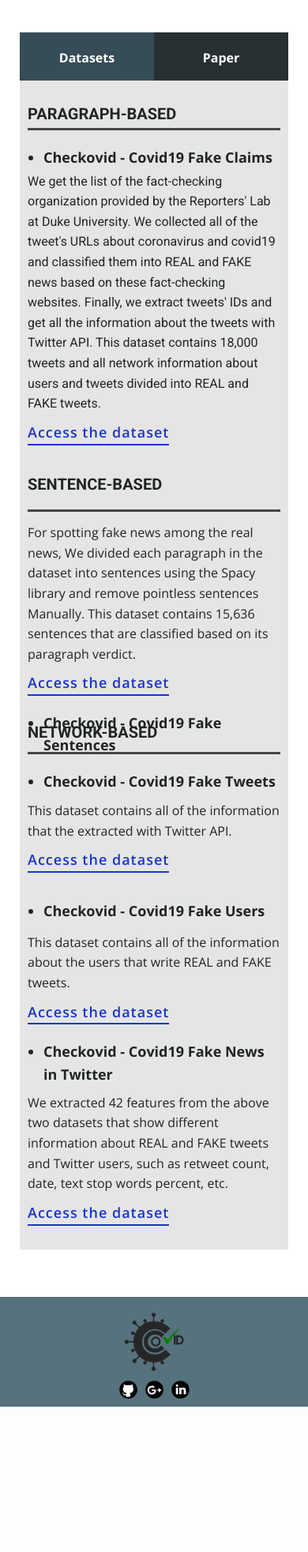
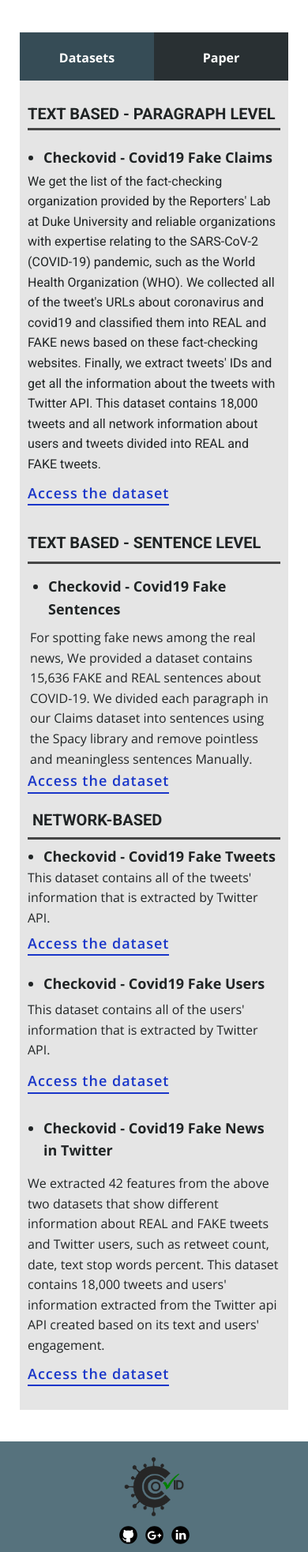
Before and after one commit to sajaddadgar/Checkovid, a Django app: page / in a window 390 px wide. Shown: the part 3017-4982 px from the top of the page at 79% size. Before the commit the page ends 4798 px from the top, so only its background shows below. Run offline with Django 3.2, Linux system fonts and the light colour scheme; parts of the project's set-up code (start-up, migrations or seed data) failed here and were passed over.

Commit message:
Fix homepage table

```diff
--- a/static/css/Homepage.css
+++ b/static/css/Homepage.css
@@ -483,10 +483,12 @@
 .u-section-3 .u-text-1 {
   font-size: 1.25rem;
   font-weight: normal;
+  font-style: normal;
   margin: 0;
 }
 
 .u-section-3 .u-text-2 {
+  font-style: normal;
   margin: -271px 570px 185px 35px;
 }
 
@@ -500,14 +502,11 @@
     margin-right: 47px;
   }
 
-  .u-section-3 .u-text-1 {
-    font-style: normal;
-  }
-
   .u-section-3 .u-text-2 {
-    font-style: normal;
     width: auto;
-    margin: -295px 487px 209px 15px;
+    margin-top: 20px;
+    margin-right: 47px;
+    margin-left: auto;
   }
 }
 
@@ -535,7 +534,8 @@
 
   .u-section-3 .u-text-2 {
     width: 379px;
-    margin: -539px auto 185px;
+    margin-top: -539px;
+    margin-right: auto;
   }
 }
 
@@ -629,7 +629,7 @@
   font-size: 1.25rem;
   text-transform: uppercase;
   font-weight: 700;
-  margin: 0 754px 0 0;
+  margin: 0 596px 0 0;
 }
 
 .u-section-4 .u-line-1 {
@@ -661,7 +661,7 @@
   font-size: 1.25rem;
   text-transform: uppercase;
   font-weight: 700;
-  margin: 37px 716px 0 4px;
+  margin: 37px 622px 0 4px;
 }
 
 .u-section-4 .u-line-2 {
@@ -810,14 +810,21 @@
 }
 
 @media (max-width: 1199px) {
+  .u-section-4 .u-sheet-1 {
+    min-height: 1269px;
+  }
+
   .u-section-4 .u-tabs-1 {
-    min-height: 375px;
+    min-height: 1169px;
     height: auto;
-    width: 940px;
+    margin-bottom: 40px;
+    margin-right: initial;
+    margin-left: initial;
+    width: auto;
   }
 
   .u-section-4 .u-text-1 {
-    margin-right: 674px;
+    margin-right: 516px;
   }
 
   .u-section-4 .u-line-1 {
@@ -825,13 +832,13 @@
   }
 
   .u-section-4 .u-text-2 {
+    margin-left: 0;
     margin-right: 0;
-    margin-left: 0;
   }
 
   .u-section-4 .u-text-3 {
+    margin-left: 0;
     margin-right: 0;
-    margin-left: 0;
   }
 
   .u-section-4 .u-btn-1 {
@@ -839,78 +846,102 @@
   }
 
   .u-section-4 .u-text-4 {
+    width: auto;
+    margin-top: 42px;
+    margin-right: 432px;
     margin-left: 0;
-    margin-right: 641px;
   }
 
   .u-section-4 .u-line-2 {
+    margin-top: 15px;
     margin-right: initial;
     margin-left: initial;
   }
 
   .u-section-4 .u-text-5 {
-    margin-top: 113px;
+    width: auto;
+    margin-top: 21px;
     margin-left: 0;
     margin-right: 0;
   }
 
   .u-section-4 .u-text-6 {
-    margin-top: -128px;
+    width: auto;
+    margin-top: 8px;
+    margin-right: 0;
     margin-left: 9px;
-    margin-right: 0;
   }
 
   .u-section-4 .u-btn-2 {
+    margin-top: 0;
     margin-left: 9px;
   }
 
   .u-section-4 .u-text-7 {
+    width: auto;
+    margin-top: 31px;
     margin-right: 702px;
   }
 
   .u-section-4 .u-line-3 {
+    margin-top: 9px;
     margin-left: initial;
   }
 
   .u-section-4 .u-text-8 {
+    width: auto;
+    margin-top: 10px;
+    margin-left: 0;
     margin-right: 0;
-    margin-left: 0;
   }
 
   .u-section-4 .u-text-9 {
+    width: auto;
+    margin-top: 8px;
     margin-right: 0;
     margin-left: 9px;
   }
 
   .u-section-4 .u-btn-3 {
+    margin-top: 6px;
     margin-left: 9px;
   }
 
   .u-section-4 .u-text-10 {
+    width: auto;
+    margin-top: 37px;
+    margin-left: 0;
     margin-right: 0;
-    margin-left: 0;
   }
 
   .u-section-4 .u-text-11 {
+    width: auto;
+    margin-top: 6px;
     margin-right: 0;
     margin-left: 9px;
   }
 
   .u-section-4 .u-btn-4 {
+    margin-top: 11px;
     margin-left: 9px;
   }
 
   .u-section-4 .u-text-12 {
+    width: auto;
+    margin-top: 29px;
+    margin-left: 0;
     margin-right: 0;
-    margin-left: 0;
   }
 
   .u-section-4 .u-text-13 {
+    width: auto;
+    margin-top: 15px;
     margin-right: 0;
     margin-left: 9px;
   }
 
   .u-section-4 .u-btn-5 {
+    margin-top: 8px;
     margin-left: 9px;
   }
 
@@ -920,8 +951,8 @@
   }
 
   .u-section-4 .u-text-15 {
+    margin-left: 0;
     margin-right: 0;
-    margin-left: 0;
   }
 
   .u-section-4 .u-btn-6 {
@@ -944,12 +975,8 @@
 }
 
 @media (max-width: 991px) {
-  .u-section-4 .u-tabs-1 {
-    width: 720px;
-  }
-
   .u-section-4 .u-text-1 {
-    margin-right: 454px;
+    margin-right: 296px;
   }
 
   .u-section-4 .u-line-1 {
@@ -957,23 +984,33 @@
   }
 
   .u-section-4 .u-text-4 {
-    margin-right: 421px;
+    margin-top: 35px;
+    margin-right: 330px;
+  }
+
+  .u-section-4 .u-line-2 {
+    margin-top: 22px;
+    margin-right: initial;
+    margin-left: initial;
   }
 
   .u-section-4 .u-text-5 {
-    margin-top: 141px;
+    margin-top: 7px;
   }
 
   .u-section-4 .u-text-6 {
-    margin-top: -156px;
-    margin-left: 0;
+    margin-top: 0;
+    margin-right: 6px;
+    margin-left: -6px;
   }
 
   .u-section-4 .u-btn-2 {
+    margin-top: 6px;
     margin-left: 0;
   }
 
   .u-section-4 .u-text-7 {
+    margin-top: 15px;
     margin-right: 482px;
   }
 
@@ -1007,17 +1044,13 @@
 }
 
 @media (max-width: 767px) {
-  .u-section-4 .u-tabs-1 {
-    width: 540px;
-  }
-
   .u-section-4 .u-container-layout-1 {
     padding-left: 10px;
     padding-right: 10px;
   }
 
   .u-section-4 .u-text-1 {
-    margin-right: 314px;
+    margin-right: 156px;
   }
 
   .u-section-4 .u-line-1 {
@@ -1025,18 +1058,32 @@
   }
 
   .u-section-4 .u-text-4 {
-    margin-right: 281px;
+    margin-right: 172px;
+  }
+
+  .u-section-4 .u-line-2 {
+    margin-top: 12px;
+    margin-right: initial;
+    margin-left: initial;
   }
 
   .u-section-4 .u-text-5 {
-    margin-top: 169px;
+    margin-right: 3px;
+    margin-left: -3px;
   }
 
   .u-section-4 .u-text-6 {
-    margin-top: -184px;
+    margin-top: 3px;
+    margin-left: 0;
+    margin-right: 0;
+  }
+
+  .u-section-4 .u-btn-2 {
+    margin-top: 0;
   }
 
   .u-section-4 .u-text-7 {
+    margin-top: 26px;
     margin-right: 342px;
   }
 
@@ -1051,32 +1098,57 @@
 }
 
 @media (max-width: 575px) {
-  .u-section-4 .u-tabs-1 {
-    width: 340px;
-  }
-
   .u-section-4 .u-text-1 {
-    margin-right: 114px;
+    margin-right: 0;
   }
 
   .u-section-4 .u-line-1 {
     width: 320px;
+    margin-right: 0;
+    margin-left: auto;
   }
 
   .u-section-4 .u-text-4 {
-    margin-right: 81px;
+    margin-right: 20px;
   }
 
   .u-section-4 .u-text-5 {
-    margin-top: 253px;
+    margin-top: 14px;
+    margin-right: -6px;
+    margin-left: 6px;
   }
 
   .u-section-4 .u-text-6 {
-    margin-top: -296px;
+    margin-top: 9px;
+    margin-right: -3px;
+    margin-left: 3px;
   }
 
   .u-section-4 .u-text-7 {
-    margin-right: 142px;
+    margin-top: 21px;
+    margin-right: 136px;
+    margin-left: 6px;
+  }
+
+  .u-section-4 .u-line-3 {
+    margin-top: 10px;
+    margin-left: initial;
+  }
+
+  .u-section-4 .u-text-8 {
+    margin-top: 7px;
+  }
+
+  .u-section-4 .u-text-9 {
+    margin-top: 0;
+  }
+
+  .u-section-4 .u-btn-3 {
+    margin-top: 4px;
+  }
+
+  .u-section-4 .u-text-10 {
+    margin-top: 21px;
   }
 
   .u-section-4 .u-text-16 {
--- a/templates/Homepage.html
+++ b/templates/Homepage.html
@@ -18,11 +18,10 @@
 
     <style>
 
-        #loading{
+        #loading {
             position: fixed;
             width: 100%;
-            {#left: 50%;#}
-            height: 100vh;
+        {#left: 50%;#} height: 100vh;
             background: #009adc url("{% static 'image/loader.gif' %}") no-repeat center;
 
             z-index: 99999;
@@ -146,7 +145,15 @@
 
     <div class="u-list u-repeater u-list-1">
         <div class="u-container-style u-list-item u-repeater-item u-white u-list-item-1">
-            <div class="u-container-layout u-similar-container u-valign-top u-container-layout-1"><span class="u-gradient u-icon u-icon-circle u-spacing-18 u-icon-1"><svg class="u-svg-link" preserveAspectRatio="xMidYMin slice" viewBox="0 0 511.999 511.999" style=""><use xmlns:xlink="http://www.w3.org/1999/xlink" xlink:href="#svg-0e86"></use></svg><svg class="u-svg-content" viewBox="0 0 511.999 511.999" x="0px" y="0px" id="svg-0e86" style="enable-background:new 0 0 511.999 511.999;"><g><g><path d="M117.776,174.345c-3.9-3.9-10.24-3.9-14.139,0c-3.91,3.91-3.91,10.24,0,14.14c3.9,3.91,10.24,3.91,14.139,0    C121.685,184.585,121.685,178.255,117.776,174.345z"></path>
+            <div class="u-container-layout u-similar-container u-valign-top u-container-layout-1"><span
+                    class="u-gradient u-icon u-icon-circle u-spacing-18 u-icon-1"><svg class="u-svg-link"
+                                                                                       preserveAspectRatio="xMidYMin slice"
+                                                                                       viewBox="0 0 511.999 511.999"
+                                                                                       style=""><use
+                    xmlns:xlink="http://www.w3.org/1999/xlink" xlink:href="#svg-0e86"></use></svg><svg
+                    class="u-svg-content" viewBox="0 0 511.999 511.999" x="0px" y="0px" id="svg-0e86"
+                    style="enable-background:new 0 0 511.999 511.999;"><g><g><path
+                    d="M117.776,174.345c-3.9-3.9-10.24-3.9-14.139,0c-3.91,3.91-3.91,10.24,0,14.14c3.9,3.91,10.24,3.91,14.139,0    C121.685,184.585,121.685,178.255,117.776,174.345z"></path>
 </g>
 </g><g><g><path d="M253.199,447.718c4.409-5.972,6.792-13.167,6.792-20.732c0-19.298-15.7-34.999-34.999-34.999H54.998    c-9.353,0-18.142,3.64-24.749,10.249c-6.61,6.608-10.25,15.397-10.25,24.75c0,7.749,2.536,14.915,6.815,20.72    C10.891,456.078,0,472.778,0,491.983v10c0,5.523,4.478,10,10,10h259.99c5.522,0,10-4.477,10-10v-10    C279.99,472.787,269.11,456.094,253.199,447.718z M44.39,416.376c2.831-2.832,6.599-4.391,10.608-4.391h169.994    c8.271,0,14.999,6.729,14.999,14.999c0,4.01-1.56,7.777-4.392,10.609c-2.831,2.832-6.599,4.391-10.608,4.391H54.998    c-8.271,0-14.999-6.729-14.999-14.999C39.999,422.976,41.558,419.208,44.39,416.376z M19.999,491.983    c0-16.541,13.458-29.999,29.999-29.999h5h169.994h5c16.541,0,29.999,13.458,29.999,29.999H19.999z"></path>
 </g>
@@ -155,10 +162,12 @@
 </g><g><g><path d="M188.484,103.636c-3.906-3.905-10.236-3.905-14.142,0l-42.428,42.428c-3.905,3.905-3.905,10.237,0,14.141    c1.953,1.953,4.512,2.929,7.071,2.929c2.559,0,5.118-0.977,7.071-2.929l42.428-42.428    C192.389,113.873,192.389,107.542,188.484,103.636z"></path>
 </g>
 </g></svg></span>
-            <h4 class="u-custom-font u-text u-text-1">Check your paragraph</h4>
-            <p class="u-text u-text-2">In this section, you can write your claim and get its verdict with our artificial intelligence&nbsp;models.</p>
-            <a href="{% url 'fakenews:claim' %}" class="u-border-2 u-border-black u-btn u-button-style u-hover-palette-2-dark-2 u-text-black u-text-hover-white u-btn-1">CLICK</a>
-          </div>
+                <h4 class="u-custom-font u-text u-text-1">Check your paragraph</h4>
+                <p class="u-text u-text-2">In this section, you can write your claim and get its verdict with our
+                    artificial intelligence&nbsp;models.</p>
+                <a href="{% url 'fakenews:claim' %}"
+                   class="u-border-2 u-border-black u-btn u-button-style u-hover-palette-2-dark-2 u-text-black u-text-hover-white u-btn-1">CLICK</a>
+            </div>
         </div>
 
 
@@ -279,7 +288,7 @@
                 <div class="u-container-style u-grey-10 u-tab-active u-tab-pane u-tab-pane-1" id="tab-54c8"
                      role="tabpanel" aria-labelledby="link-tab-54c8">
                     <div class="u-container-layout u-container-layout-1">
-                        <h4 class="u-text u-text-default u-text-1">Paragraph-based</h4>
+                        <h4 class="u-text u-text-default u-text-1">Text based - Paragraph level</h4>
                         <div class="u-align-left u-border-3 u-border-grey-dark-1 u-line u-line-horizontal u-line-1"></div>
                         <ul class="u-text u-text-2">
                             <li>
@@ -287,26 +296,28 @@
                             </li>
                         </ul>
                         <p class="u-custom-font u-heading-font u-text u-text-3">We get the list of the fact-checking
-                            organization provided by the Reporters' Lab at Duke University. We collected all of the
-                            tweet's URLs about coronavirus and covid19 and classified them into REAL and FAKE news based
-                            on these fact-checking websites. Finally, we extract tweets' IDs and get all the information
-                            about the tweets with Twitter API. This dataset contains 18,000 tweets and all network
-                            information about users and tweets divided into REAL and FAKE tweets.<br>
+                            organization provided by the Reporters' Lab at Duke University and reliable organizations
+                            with expertise relating to the SARS-CoV-2 (COVID-19) pandemic, such as the World Health
+                            Organization (WHO). We collected all of the tweet's URLs about coronavirus and covid19 and
+                            classified them into REAL and FAKE news based on these fact-checking websites. Finally, we
+                            extract tweets' IDs and get all the information about the tweets with Twitter API. This
+                            dataset contains 18,000 tweets and all network information about users and tweets divided
+                            into REAL and FAKE tweets.<br>
                         </p>
                         <a href="https://docs.google.com/spreadsheets/d/1VBvjYBXWgZiaKA_judJ3R-8K-Z4oUhTQuKlCr3rU6Ac/edit?usp=sharing"
                            class="u-active-none u-border-2 u-border-custom-color-5 u-btn u-btn-rectangle u-button-style u-hover-none u-none u-btn-1"
                            target="_blank">Access the dataset</a>
-                        <h4 class="u-text u-text-4">Sentence-based</h4>
+                        <h4 class="u-text u-text-4">Text based - Sentence level</h4>
                         <div class="u-border-3 u-border-grey-dark-1 u-expanded-width u-line u-line-horizontal u-line-2"></div>
                         <ul class="u-text u-text-5">
                             <li style="">
                                 <span style="font-weight: 700;">Checkovid - Covid19 Fake Sentences</span>
                             </li>
                         </ul>
-                        <p class="u-text u-text-6">For spotting fake news among the real news, We divided each paragraph
-                            in the dataset into sentences using the Spacy library and remove pointless sentences
-                            Manually. This dataset contains 15,636 sentences that are classified based on its paragraph
-                            verdict.</p>
+                        <p class="u-text u-text-6">For spotting fake news among the real news, We provided a dataset
+                            contains 15,636 FAKE and REAL sentences about COVID-19. We divided each paragraph in our
+                            Claims dataset into sentences using the Spacy library and remove pointless and meaningless
+                            sentences Manually.</p>
                         <a href="https://docs.google.com/spreadsheets/d/17iCCcOq1QfrfDJ0bJF0RLe4vhC5uytOBSL426Tm_v00/edit?usp=sharing"
                            class="u-active-none u-border-2 u-border-custom-color-5 u-btn u-btn-rectangle u-button-style u-hover-none u-none u-btn-2"
                            target="_blank">Access the dataset</a>
@@ -317,8 +328,8 @@
                                 <span style="font-weight: 700;">Checkovid - Covid19 Fake Tweets</span>
                             </li>
                         </ul>
-                        <p class="u-text u-text-9">This dataset contains all of the information that the extracted with
-                            Twitter API.</p>
+                        <p class="u-text u-text-9">This dataset contains all of the tweets' information that is
+                            extracted by Twitter API.</p>
                         <a href="https://docs.google.com/spreadsheets/d/1b0554t_9rHEWzwkJLAaLmKeE0k9DHej93XiL1aS7NDg/edit?usp=sharing"
                            class="u-active-none u-border-2 u-border-custom-color-5 u-btn u-btn-rectangle u-button-style u-hover-none u-none u-btn-3"
                            target="_blank">Access the dataset</a>
@@ -327,8 +338,8 @@
                                 <span style="font-weight: 700;">Checkovid - Covid19 Fake Users</span>
                             </li>
                         </ul>
-                        <p class="u-text u-text-11">This dataset contains all of the information about the users that
-                            write REAL and FAKE tweets.</p>
+                        <p class="u-text u-text-11">This dataset contains all of the users' information that is
+                            extracted by Twitter API.</p>
                         <a href="https://docs.google.com/spreadsheets/d/1fTDiNBKvfFmXrIDTHWc5EPfSN6TLvRmRaNWsRA4fLx8/edit?usp=sharing"
                            class="u-active-none u-border-2 u-border-custom-color-5 u-btn u-btn-rectangle u-button-style u-hover-none u-none u-btn-4"
                            target="_blank">Access the dataset</a>
@@ -339,7 +350,8 @@
                         </ul>
                         <p class="u-text u-text-13">We extracted 42 features from the above two datasets that show
                             different information about REAL and FAKE tweets and Twitter users, such as retweet count,
-                            date, text stop words percent, etc. </p>
+                            date, text stop words percent. This dataset contains 18,000 tweets and users' information
+                            extracted from the Twitter api API created based on its text and users' engagement.</p>
                         <a href="https://docs.google.com/spreadsheets/d/1U2k4IZkdtllsABaAUx0lcv3kXZEVCzZw_F8Gizol1H0/edit?usp=sharing"
                            class="u-active-none u-border-2 u-border-custom-color-5 u-btn u-btn-rectangle u-button-style u-hover-none u-none u-btn-5"
                            target="_blank">Access the dataset</a>
@@ -424,6 +436,7 @@
 <script>
 
     var preloader = document.getElementById('loading');
+
     function preload_function() {
         preloader.style.display = 'none'
     }
```
